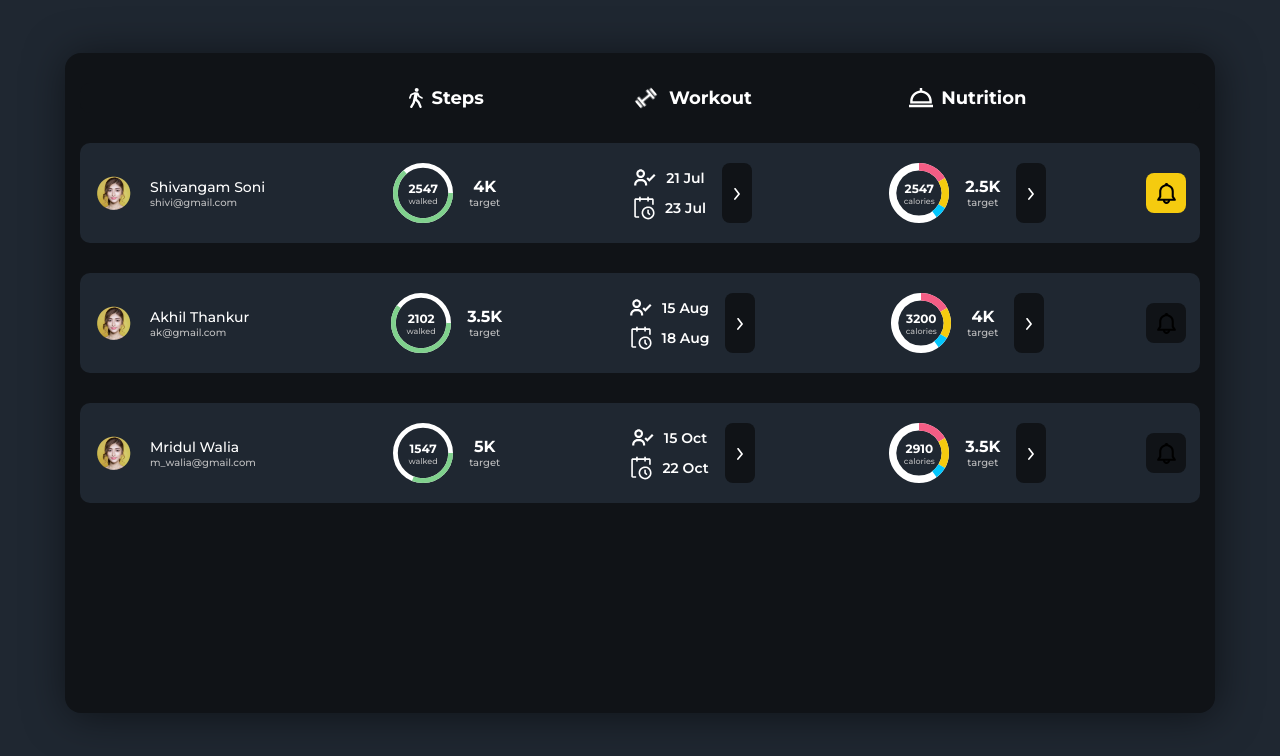
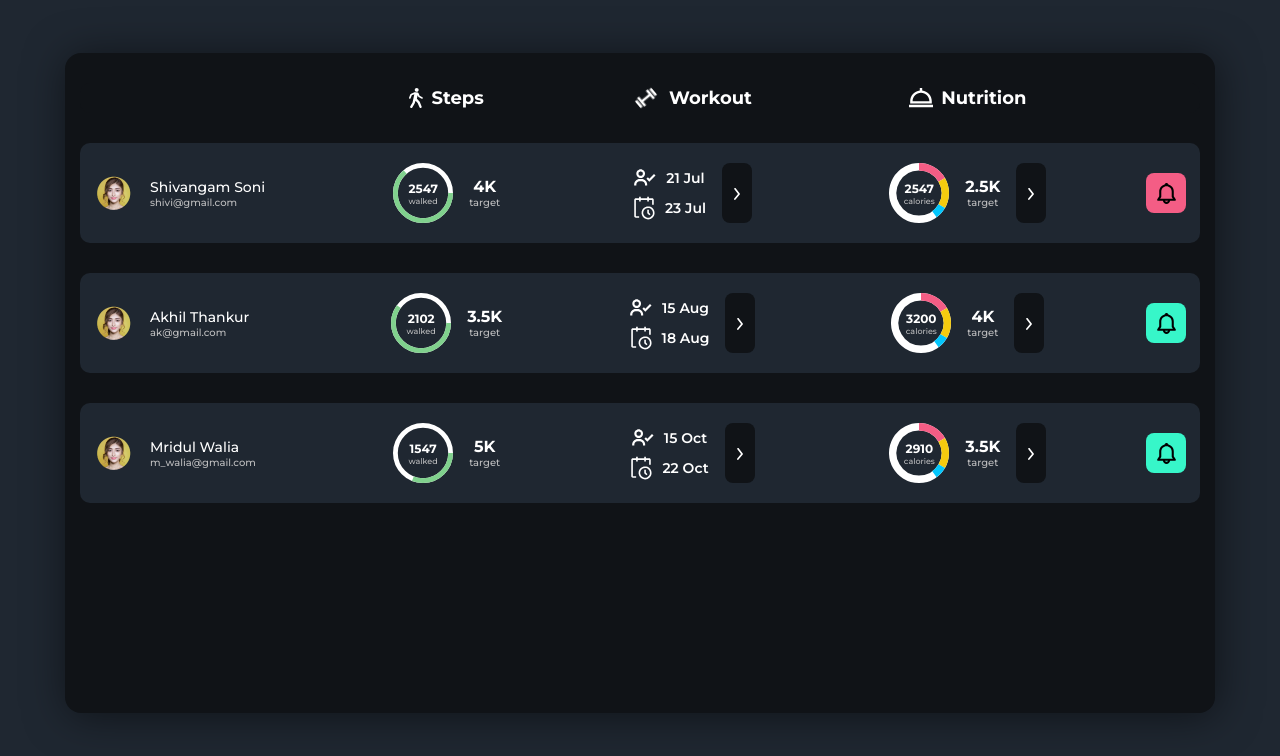
Before and after one commit to ShivangamSoni/fit-app-dashboard, a React (Create React App) app: page / in a window 1280 px wide. In both pictures the pointer is over the button 1166 px from the left and 193 px from the top of the page. Shown: the top 756 px of the page. Built offline with nearby package versions, Linux system fonts and the light colour scheme.

Commit message:
Update: Custom Button Styling

```diff
--- a/src/features/dashboard/user-data/styles.module.css
+++ b/src/features/dashboard/user-data/styles.module.css
@@ -1,6 +1,14 @@
 .alert {
   width: 40px;
   height: 40px;
+}
 
-  --bg: var(--primary-green);
+.alert > :global(.CustomButton) {
+  background-color: var(--primary-green);
 }
+
+.alert > :global(.CustomButton):focus,
+.alert > :global(.CustomButton):focus-visible,
+.alert > :global(.CustomButton):hover {
+  background-color: var(--accent-pink);
+}
```
